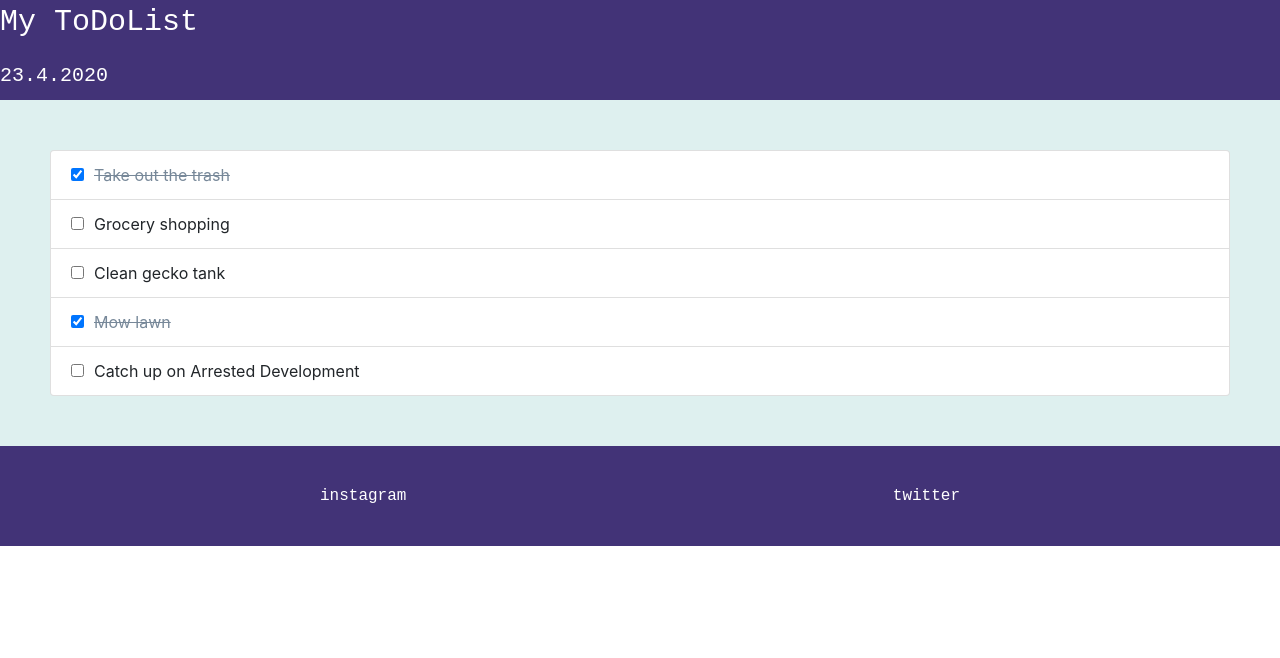
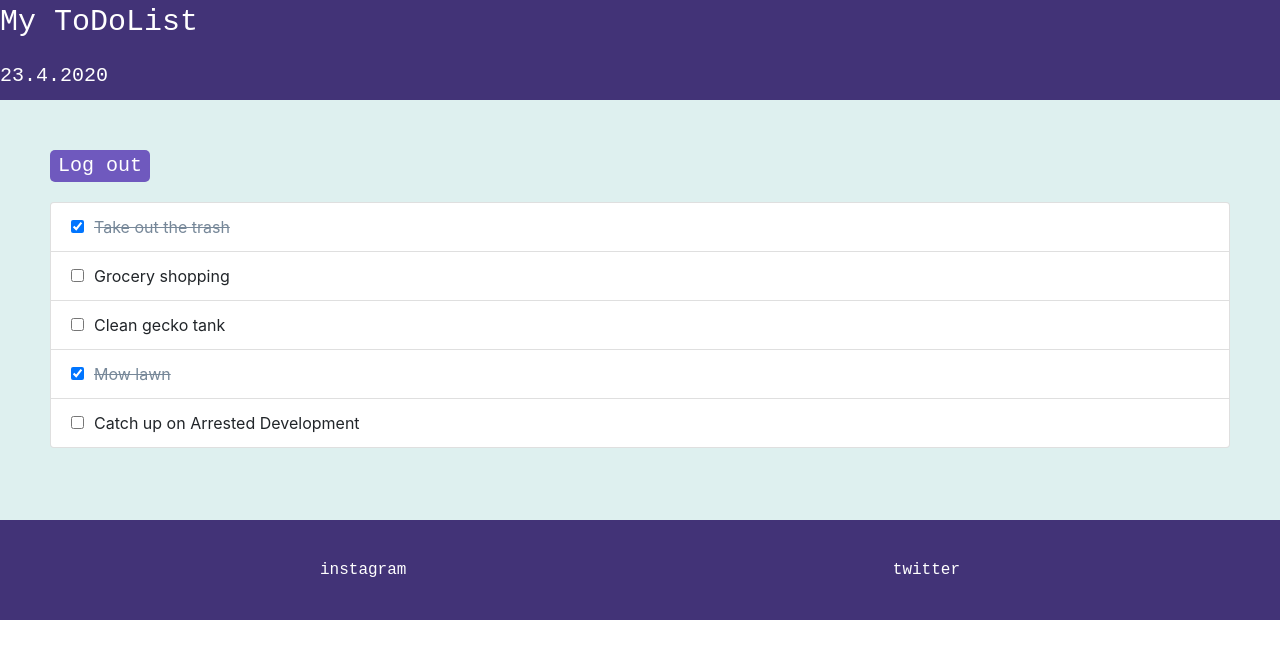
Before and after one commit to Natashkaa/ReactHW, a React (Create React App) app: page / in a window 1280 px wide. Shown: the top 658 px of the page. Built offline with nearby package versions, Linux system fonts and the light colour scheme.

Commit message:
Log In and Out
save in state

```diff
--- a/src/App.css
+++ b/src/App.css
@@ -2,12 +2,12 @@
   background-color: #def0ef;
   padding: 50px;
   align-items: center;
-  justify-content: center
+  justify-content: center;
+  min-height: 420px;
 }
 .todoItemChecked{
   color: lightslategray;
   text-decoration: line-through;
-
 }
 .item{
   margin-left: 10px
@@ -34,6 +34,7 @@
   font-weight: lighter;
   font-family: 'Courier New', Courier, monospace;
 }
+
 /*footer*/
 .footer{
   background-color: rgb(66, 51, 119);
@@ -64,3 +65,33 @@
   font-size: 20px;
   text-decoration: none;
 }
+
+/*buttons*/
+.logOutBtn{
+  background-color: rgb(111, 89, 190);
+  border: none;
+  width: 100px;
+  border-radius: 5px;
+  margin-bottom: 20px;
+  color: white;
+  font-size: 20px;
+  font-weight: lighter;
+  font-family: 'Courier New', Courier, monospace;
+}
+.logOutBtn:hover{
+  background-color: rgb(89, 72, 150);
+}
+.logInBtn{
+  background-color: rgb(89, 72, 150);
+  border: none;
+  width: 100px;
+  border-radius: 5px;
+  margin-bottom: 20px;
+  color: white;
+  font-size: 20px;
+  font-weight: lighter;
+  font-family: 'Courier New', Courier, monospace;
+}
+.logInBtn:hover{
+  background-color: rgb(111, 89, 190);
+}
--- a/src/App.js
+++ b/src/App.js
@@ -7,10 +7,13 @@ export default class TodoList extends React.Component{
   constructor(props) {
     super(props);
     this.state = {
-      list: [...TODOITEMS]
+      list: [...TODOITEMS],
+      isLoggedIn : true
     }
 
     this.changeList = this.changeList.bind(this);
+    this.logIn = this.logIn.bind(this);
+    this.logOut = this.logOut.bind(this);
   }
 
   changeList(itemId) {
@@ -24,9 +27,23 @@ export default class TodoList extends React.Component{
     });
   }
 
+  logIn(){
+    this.setState(prevState => ({
+      isLoggedIn: prevState
+    }));
+  }
+  logOut(){
+    this.setState(prevState => ({
+      isLoggedIn: !prevState
+    }));
+  }
+
   render(){
     return (
       <div className="main">
+        {this.state.isLoggedIn ? (
+          <div>
+            <button className="logOutBtn" onClick={this.logOut}>Log out</button>
               <div className="todoList">
                 <ul className="list-group">
                   {this.state.list.map(item => <TodoItem
@@ -34,9 +51,12 @@ export default class TodoList extends React.Component{
                     id={item.id}
                     text={item.text}
                     isCompleted={item.completed}
-                changeState={this.changeList}/>)}
+                    changeState={this.changeList}/>)
+                  }
                 </ul>
               </div>
+          </div>
+        ) : <button className="logInBtn" onClick={this.logIn}>Log in</button>}
       </div>
     )
   }
```
Lines whose indentation alone changed are shown as unchanged.
